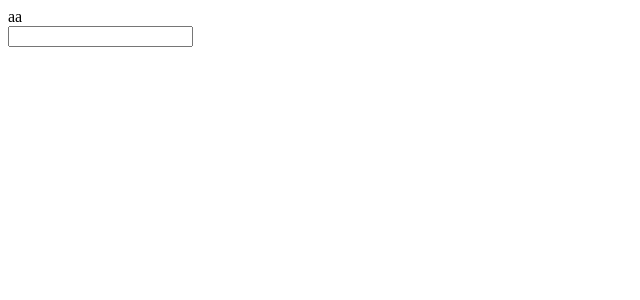
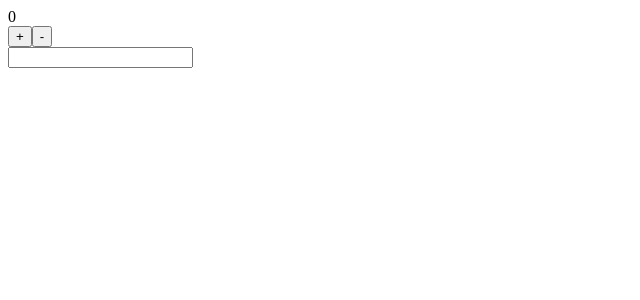
Before and after one commit to toswm128/recoil_Study, a React (Create React App) app in the folder recoil_ts/: page / in a window 1280 px wide. Shown: the top 300 px of the page, without its empty margins (0-640 px from the left). Built offline with nearby package versions, Linux system fonts and the light colour scheme.

Commit message:
[ADD] counter inputer

```diff
--- a/recoil_ts/src/App.tsx
+++ b/recoil_ts/src/App.tsx
@@ -7,11 +7,12 @@ import {
   useRecoilValue,
 } from "recoil";
 import { textState } from "./Stores/inputStore";
-import useInput from "./hooks/useInput/useInput";
-import useCounter from "./hooks/useCounter/useCounter";
+import { count } from "./Stores/inputStore";
+// import useInput from "./hooks/useInput/useInput";
+// import useCounter from "./hooks/useCounter/useCounter";
 
 function App() {
-  function TextInput() {
+  const TextInput = () => {
     const [text, setText] = useRecoilState(textState);
 
     const onChange = (event: any) => {
@@ -23,10 +24,32 @@ function App() {
         <div>{text}</div>
       </div>
     );
-  }
+  };
+
+  const CounterInput = () => {
+    // eslint-disable-next-line react-hooks/rules-of-hooks
+    const [counter, setCounter] = useRecoilState<number>(count);
+
+    const plus = () => {
+      setCounter(counter + 1);
+    };
+
+    const mines = () => {
+      setCounter(counter - 1);
+    };
+    return (
+      <div>
+        <div>{counter}</div>
+        <div>
+          <button onClick={plus}>+</button>
+          <button onClick={mines}>-</button>
+        </div>
+      </div>
+    );
+  };
   return (
     <RecoilRoot>
-      <div>aa</div>
+      <CounterInput />
       <TextInput />
     </RecoilRoot>
   );
--- a/recoil_ts/src/hooks/useInput/useInput.ts
+++ b/recoil_ts/src/hooks/useInput/useInput.ts
@@ -3,12 +3,12 @@ import { useRecoilState } from "recoil";
 import { textState } from "../../Stores/inputStore";
 
 const useInput = () => {
-  const [text, setText] = useRecoilState(textState);
+  const [value, setvalue] = useRecoilState(textState);
 
   const onChange = (event: any) => {
-    setText(event.target.value);
+    setvalue(event.target.value);
   };
-  return text;
+  return { value, onChange };
 };
 
 export default useInput;
```
Also changed, not shown: recoil_ts/src/hooks/useCounter/useCounter.ts (+4 -3 lines).
